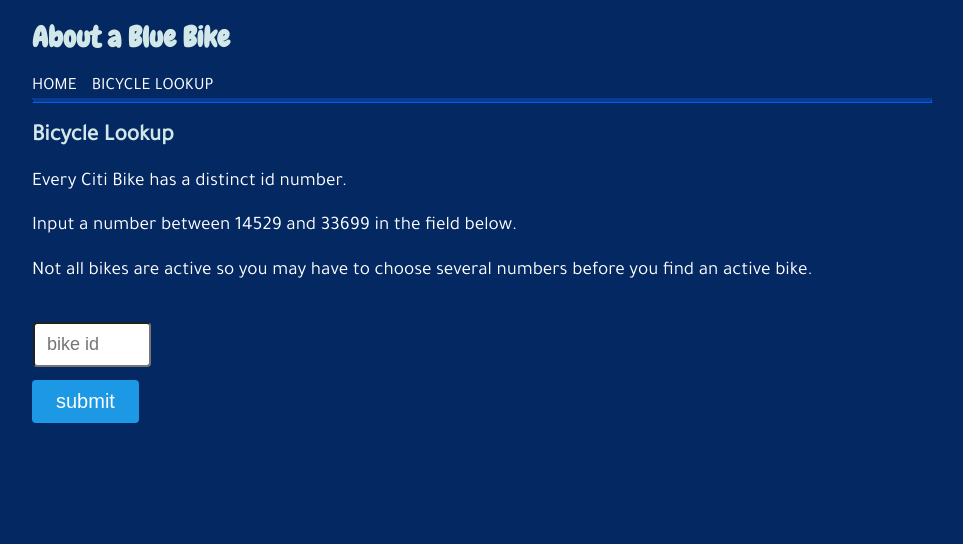
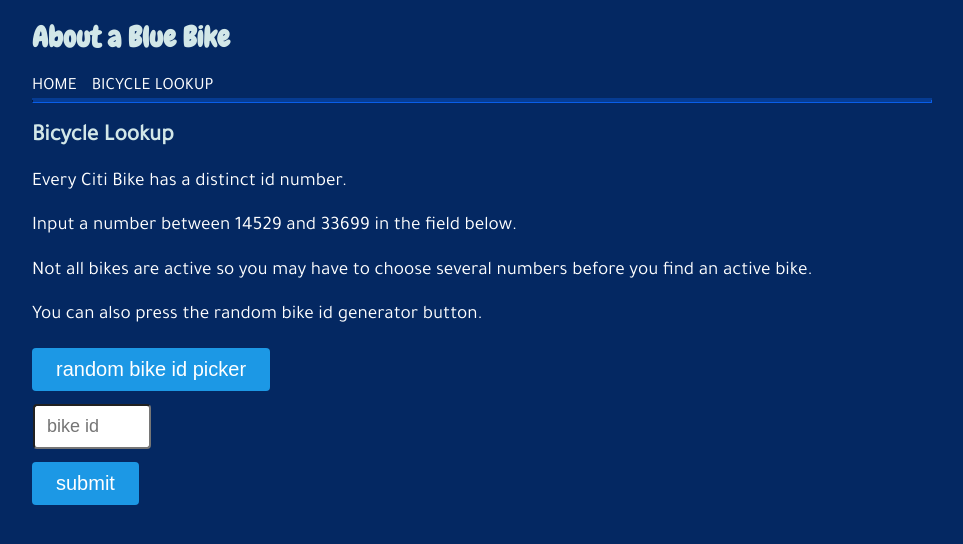
Before and after one commit to snphillips/About-a-Blue-Bike, a React (Create React App) app in the folder client/: page /bicyclelookuppage in a window 1280 px wide. Both pictures are taken after a click on the button "continue to bike lookup tool". Shown: the top 544 px of the page, without its empty margins (158-1121 px from the left). Built offline with nearby package versions, Linux system fonts and the light colour scheme; what react-emotion would draw is missing.

Commit message:
random number button works

```diff
--- a/client/src/App.js
+++ b/client/src/App.js
@@ -31,7 +31,7 @@
       totalStations:"totalStations_state",
       topStation:"topStation_state",
 
-      randomBikeId: '', //This is for the the randomly generated id button
+      randomBikeId:"randomBikeId_state", //This is for the the randomly generated id button
       loading: false,
       bikeIdValid: true,
 
@@ -54,8 +54,8 @@
     this.allAPICalls = this.allAPICalls.bind(this);
     this.axiosUniqueBikesFromAPI = this.axiosUniqueBikesFromAPI.bind(this);
     this.displayErrorOrDisplayResults = this.displayErrorOrDisplayResults.bind(this);
-    // this.bikeIdDoesExist = this.bikeIdDoesExist.bind(this);
-    // this.bikeIdDoesNotExist = this.bikeIdDoesNotExist.bind(this);
+    this.axiosRandomBikeId = this.axiosRandomBikeId.bind(this);
+    this.randomSubmit = this.randomSubmit.bind(this);
     // this.whatIsHost = this.whatIsHost.bind(this);
 
   }
@@ -86,10 +86,11 @@
       });
   }
 
+// Not using for anything at the moment
   axiosUniqueBikesFromAPI() {
     axios.get(`https://bluebikes.herokuapp.com/uniquebikes`)
       .then( (response) => {
-        console.log("axiosUniqueBikesFromAPI:", response);
+        // console.log("axiosUniqueBikesFromAPI:", response);
       })
       .catch(function (error) {
         console.log(error);
@@ -99,24 +100,23 @@
   axiosRandomBikeId(){
     axios.get(`https://bluebikes.herokuapp.com/randombikeid`)
           .then( (response) => {
-        console.log("axiosRandomBikeId:", response);
+        console.log("randomBikeId:", response.data[0].bikeid);
         this.setState({randomBikeId: response.data[0].bikeid})
-        this.displayErrorOrDisplayResults()
       })
       .catch(function (error) {
         console.log(error);
       });
   }
 
- // Not actually using at the moment
+ // Not using at the moment
   axiosAllBikeTripsByIdFromAPI() {
-    axios.get(`https://bluebikes.herokuapp.com/${this.state.bikeId}`)
-      .then( (response) => {
-        // console.log("axiosAllBikeTripsByIdFromAPI", response);
-      })
-      .catch( function (error) {
-        console.log(error);
-      });
+    // axios.get(`https://bluebikes.herokuapp.com/${this.state.bikeId}`)
+    //   .then( (response) => {
+    //     // console.log("axiosAllBikeTripsByIdFromAPI", response);
+    //   })
+    //   .catch( function (error) {
+    //     console.log(error);
+    //   });
   }
 
   axiosTotalNumTripsByIdFromAPI() {
@@ -282,7 +282,6 @@
   //  ==================================================================
   //  All the API calls from the client in one place
   //  ==================================================================
-
   allAPICalls() {
     this.axiosAllBikeTripsByIdFromAPI();
     this.axiosTotalNumTripsByIdFromAPI();
@@ -298,34 +297,24 @@
     this.axiosAvgDurationByIdFromAPI();
     this.axiosTotalStationsByIdFromAPI();
     this.axiosTopStationByIdFromAPI();
-    // this.axiosUniqueBikesFromAPI();
   }
 
   //  ==================================================================
   //  Random bikeId number generator - in progress
   //  ==================================================================
-  randomBikeIdGenerator(min, max) {
-    this.makeArrayOfBikeIdNumbers();
-    this.getRandomInt();
-  }
-
-  getRandomInt(min, max) {
-    let randomBikeId =  Math.floor(Math.random() * (33699 - 14529 + 1)) + 14529;
-    console.log(randomBikeId);
-  }
-
-  makeArrayOfBikeIdNumbers() {
-    let numberArray = [];
-    for(var i = 14529; i <= 33699; i++) {
-      numberArray.push(i)
-    }
-    console.log(numberArray);
-  }
-
   randomSubmit(event) {
-    console.log("randomSubmit button clicked")
-     event.preventDefault();
-     this.axiosUniqueBikesFromAPI();
+    console.log("randomSubmit button clicked.")
+    event.preventDefault();
+    // this.axiosRandomBikeId();
+    axios.get(`https://bluebikes.herokuapp.com/randombikeid`)
+          .then( (response) => {
+        this.setState({bikeId: response.data[0].bikeid})
+        console.log("Random BikeId:", response.data[0].bikeid);
+        console.log("the state of bikeId is :", this.state.bikeId);
+      })
+      .catch(function (error) {
+        console.log(error);
+      });
    };
 
   //  ==================================================================
@@ -448,9 +437,11 @@
           bikeIdValid={this.state.bikeIdValid}
           loading={this.state.loading}
           showErrorMessage={this.state.errorMessageDisplay}
+          randomBikeId={this.state.randomBikeId}
           randomSubmit={this.randomSubmit}
           handleChange={this.handleChange}
           handleSubmit={this.handleSubmit}
+          randomSubmit={this.randomSubmit}
           />
 
         <BikeResults
--- a/client/src/AutoBikeIdPick.jsx
+++ b/client/src/AutoBikeIdPick.jsx
@@ -13,7 +13,9 @@
               type="submit"
               value="random bike id picker"
               placeholder="random"
-              onClick={this.props.randomSubmit}
+              // onClick={this.props.randomSubmit}
+              onClick={this.props.randomSubmit.bind(this)}
+              // onClick={this.handleClick.bind(this)}
             />
           </form>
          </div>
--- a/client/src/BikeLookupPage.jsx
+++ b/client/src/BikeLookupPage.jsx
@@ -19,14 +19,13 @@
       <p>Every Citi Bike has a distinct id number.</p>
       <p>Input a number between 14529 and 33699 in the field below.</p>
       <p>Not all bikes are active so you may have to choose several numbers before you find an active bike.</p>
-    {/*  <p>Too lazy to pick a number? Press the random bike id generator button.</p> */}
+      <p>You can also press the random bike id generator button.</p>
 
-      <br/>
-
-   {/*   <AutoBikeIdPick
-        handleClick={this.props.randomBikeIdGenerator}
+      <AutoBikeIdPick
+        parent_state={this.props.parent_state}
         randomSubmit={this.props.randomSubmit}
-      />   */}
+        randomBikeId={this.props.randomBikeId}
+      />
 
       <BikeSearchForm
         parent_state={this.props.parent_state}
@@ -34,6 +33,7 @@
         bikeIdValid={this.props.bikeIdValid}
         handleChange={this.props.handleChange}
         handleSubmit={this.props.handleSubmit}
+        randomBikeId={this.props.randomBikeId}
       />
     </div>
     );
--- a/client/src/BikeSearchForm.js
+++ b/client/src/BikeSearchForm.js
@@ -7,8 +7,8 @@
   render() {
 
     // The following adds a red border to the input field if the user
-    // chooses a bike that doesn't have a ride history. View index.css for
-    // no-trips-bike-id class.
+    // chooses a bike that doesn't have a ride history. View index.css
+    // to see the no-trips-bike-id class.
     let inputErrorClass
     if (this.props.parent_state.bikeIdValid === false) {
       inputErrorClass = "no-trips-bike-id"
```
Also changed, not shown: 1 other file (tests, documents, lock files or other folders).
